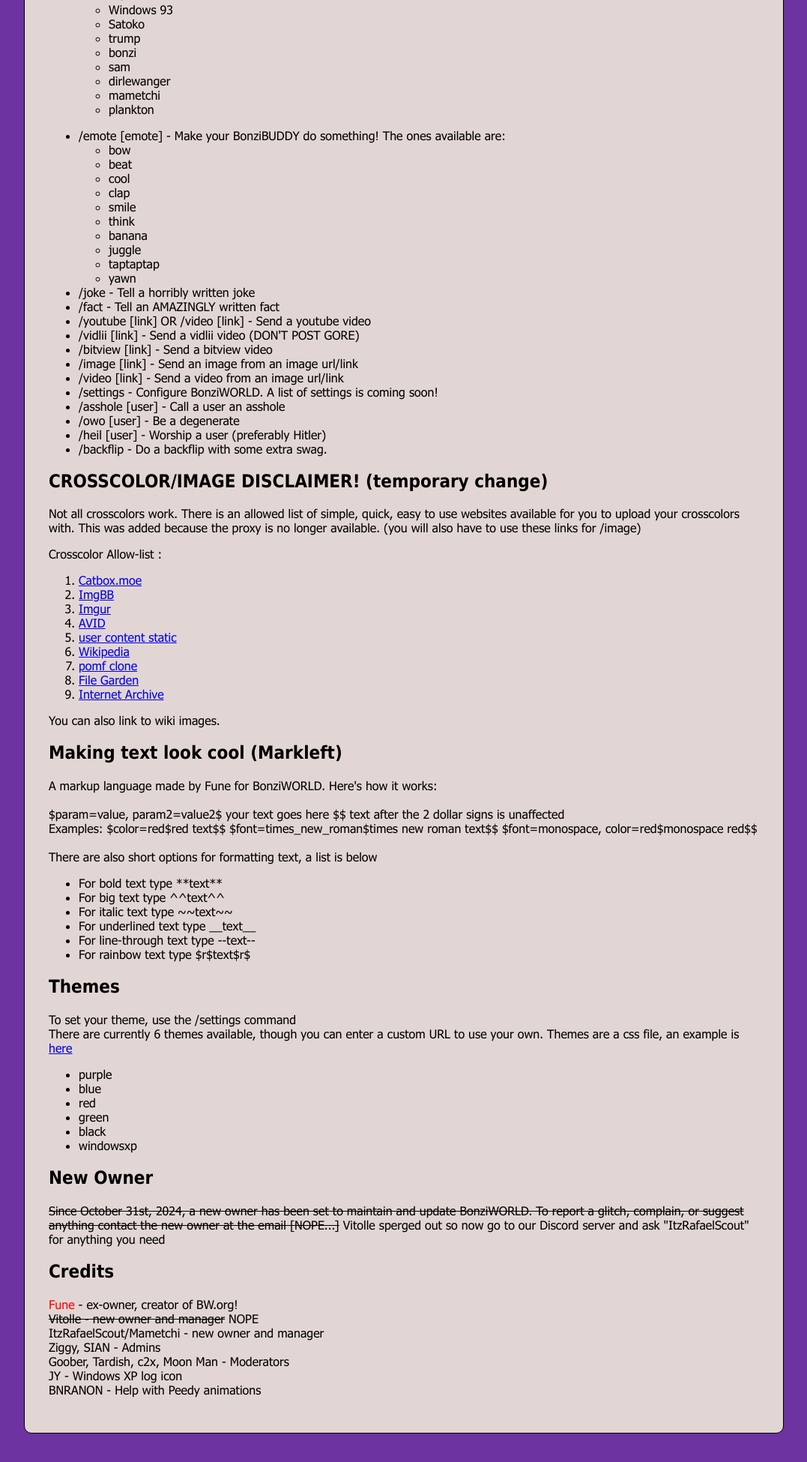
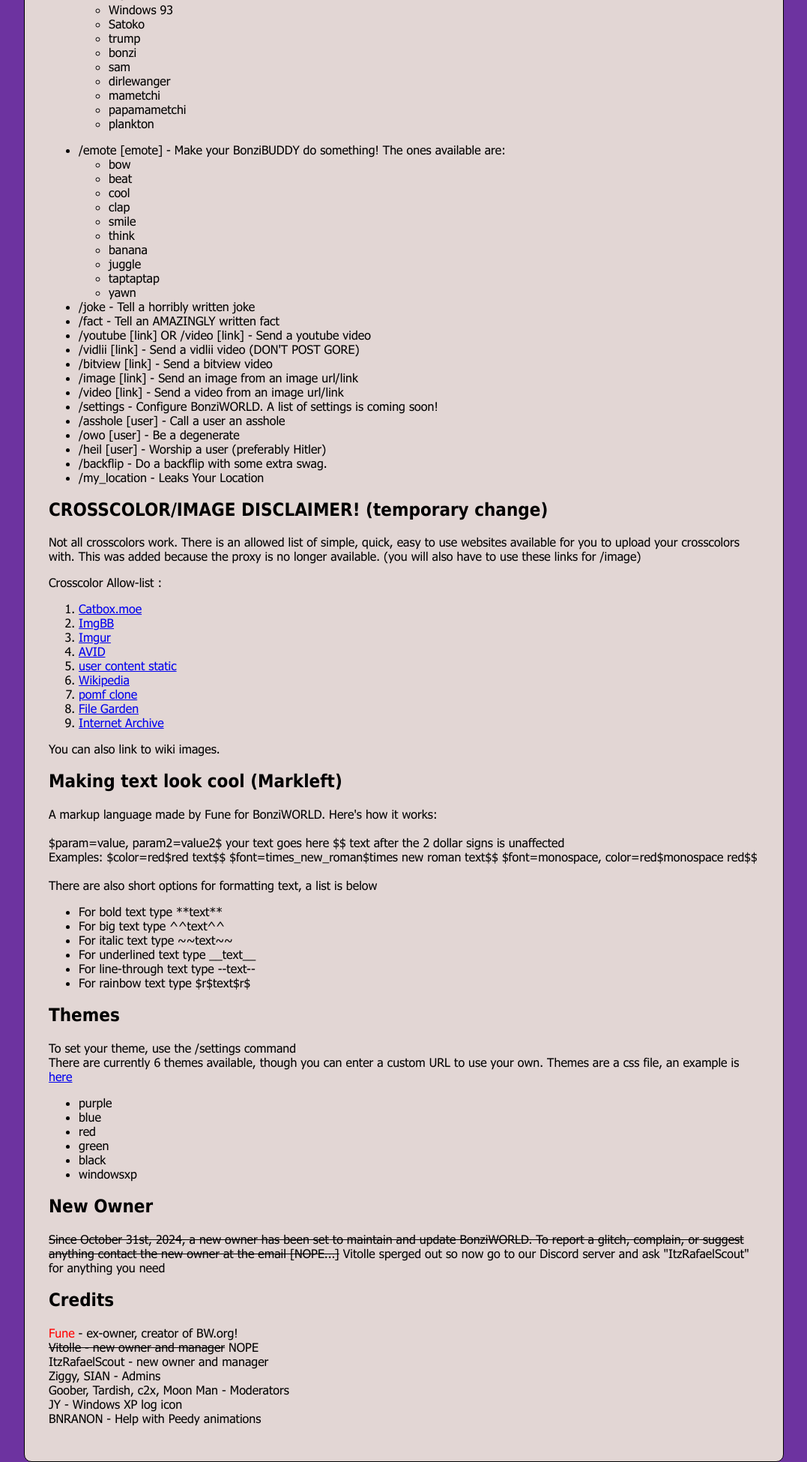
Before and after one commit to oeooeoeoeo-jpg/tspmo, a website: page client/readme.html in a window 1280 px wide. Shown: the part 837-2787 px from the top of the page at 75% size, without its empty margins (101-1178 px from the left). Drawn offline with Linux system fonts and the light colour scheme.

Commit message:
Update readme.html

```diff
--- a/client/readme.html
+++ b/client/readme.html
@@ -70,6 +70,7 @@
 			     <li>sam</li>
 			     <li>dirlewanger</li>
 			     <li>mametchi</li>
+			     <li>papamametchi</li>
 			     <li>plankton</li>
 		          </ul>
 		      </li>
@@ -102,6 +103,7 @@
 		      <li>/owo [user] - Be a degenerate</li>
 		      <li>/heil [user] - Worship a user (preferably Hitler)</li>
 		      <li>/backflip - Do a backflip with some extra swag.</li>
+		      <li>/my_location - Leaks Your Location</li>
 			</ul>
 			<h2>CROSSCOLOR/IMAGE DISCLAIMER! (temporary change)</h2>
 			<p>Not all crosscolors work. There is an allowed list of simple, quick, easy to use websites available for you to upload your crosscolors with. This was added because the proxy is no longer available. (you will also have to use these links for /image)</p>
@@ -150,7 +152,7 @@
 			<p>
 				<span class="rainb">Fune</span> - ex-owner, creator of BW.org!<br>
 				<s>Vitolle - new owner and manager</s> NOPE<br>
-				ItzRafaelScout/Mametchi - new owner and manager<br>
+				ItzRafaelScout - new owner and manager<br>
 				Ziggy, SIAN - Admins<br>
 				Goober, Tardish, c2x, Moon Man - Moderators<br>
 				JY - Windows XP log icon<br>
```
